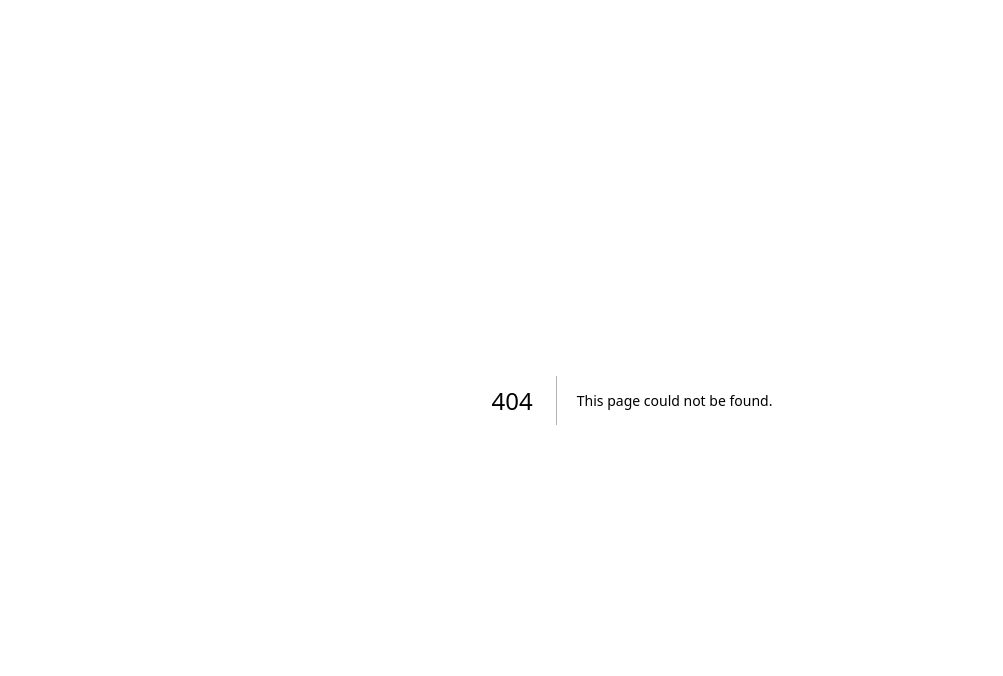
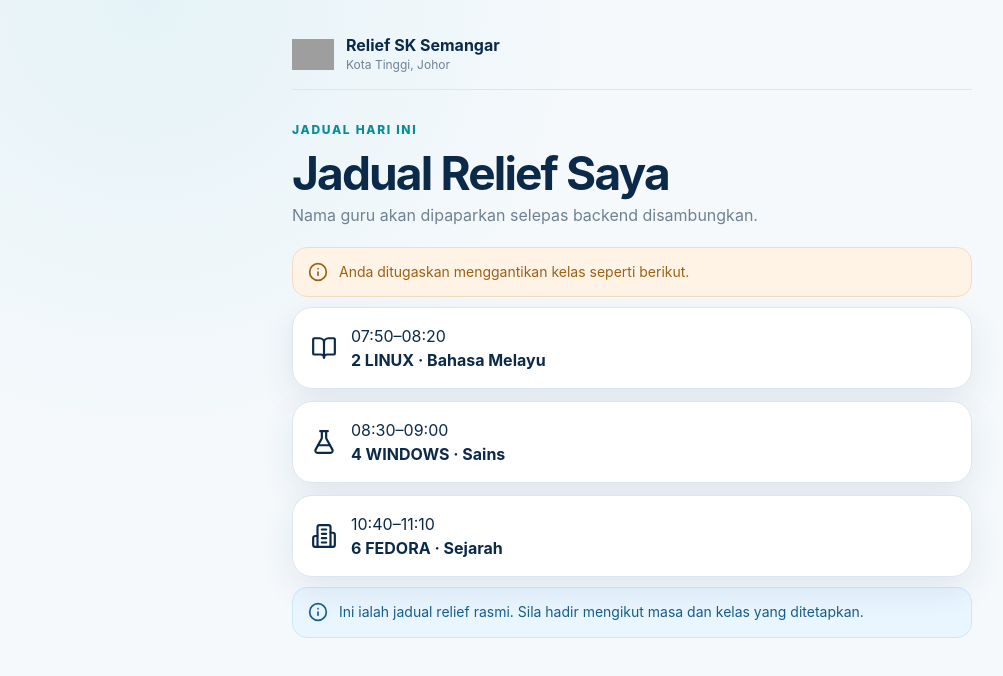
Before and after one commit to Papazola89-bot/e-ReliefSKS, a Next.js app: page /relief/today in a window 1280 px wide. Before the commit this address had no page. Shown: the top 676 px of the page, without its empty margins (8-1011 px from the left). Built offline with nearby package versions, Linux system fonts and the light colour scheme; grey boxes are pictures that could not be loaded.

Commit message:
feat: add teacher relief schedule screen

```diff
--- /dev/null
+++ b/app/relief/today/page.tsx
@@ -0,0 +1,12 @@
+import { BookOpen, Building2, FlaskConical, Info } from "lucide-react";
+import { SchoolBrand } from "@/components/SchoolBrand";
+
+const jobs = [
+  ["07:50–08:20", "2 LINUX", "Bahasa Melayu", BookOpen],
+  ["08:30–09:00", "4 WINDOWS", "Sains", FlaskConical],
+  ["10:40–11:10", "6 FEDORA", "Sejarah", Building2],
+] as const;
+
+export default function TodayReliefPage() {
+  return <main className="todayPage container narrow"><header className="guestHeader"><SchoolBrand compact /></header><section className="pageIntro"><span className="eyebrow">JADUAL HARI INI</span><h1>Jadual Relief Saya</h1><p>Nama guru akan dipaparkan selepas backend disambungkan.</p></section><div className="notice warning"><Info size={20}/><span>Anda ditugaskan menggantikan kelas seperti berikut.</span></div><div className="todayJobs">{jobs.map(([time,cls,subj,Icon])=><article className="blockCard todayJob" key={time}><Icon size={26}/><div><span>{time}</span><strong>{cls} · {subj}</strong></div></article>)}</div><div className="notice info"><Info size={20}/><span>Ini ialah jadual relief rasmi. Sila hadir mengikut masa dan kelas yang ditetapkan.</span></div></main>
+}
```
